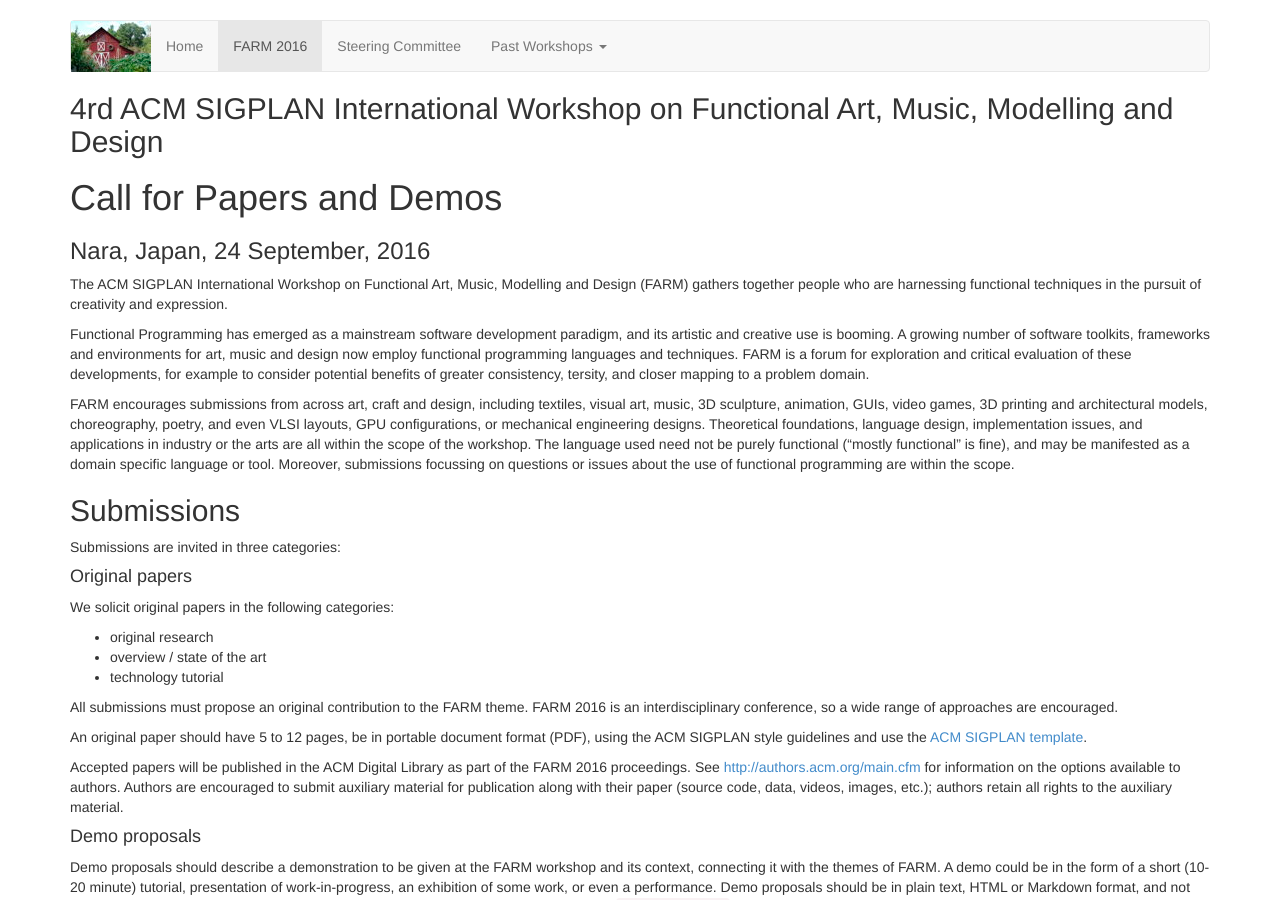
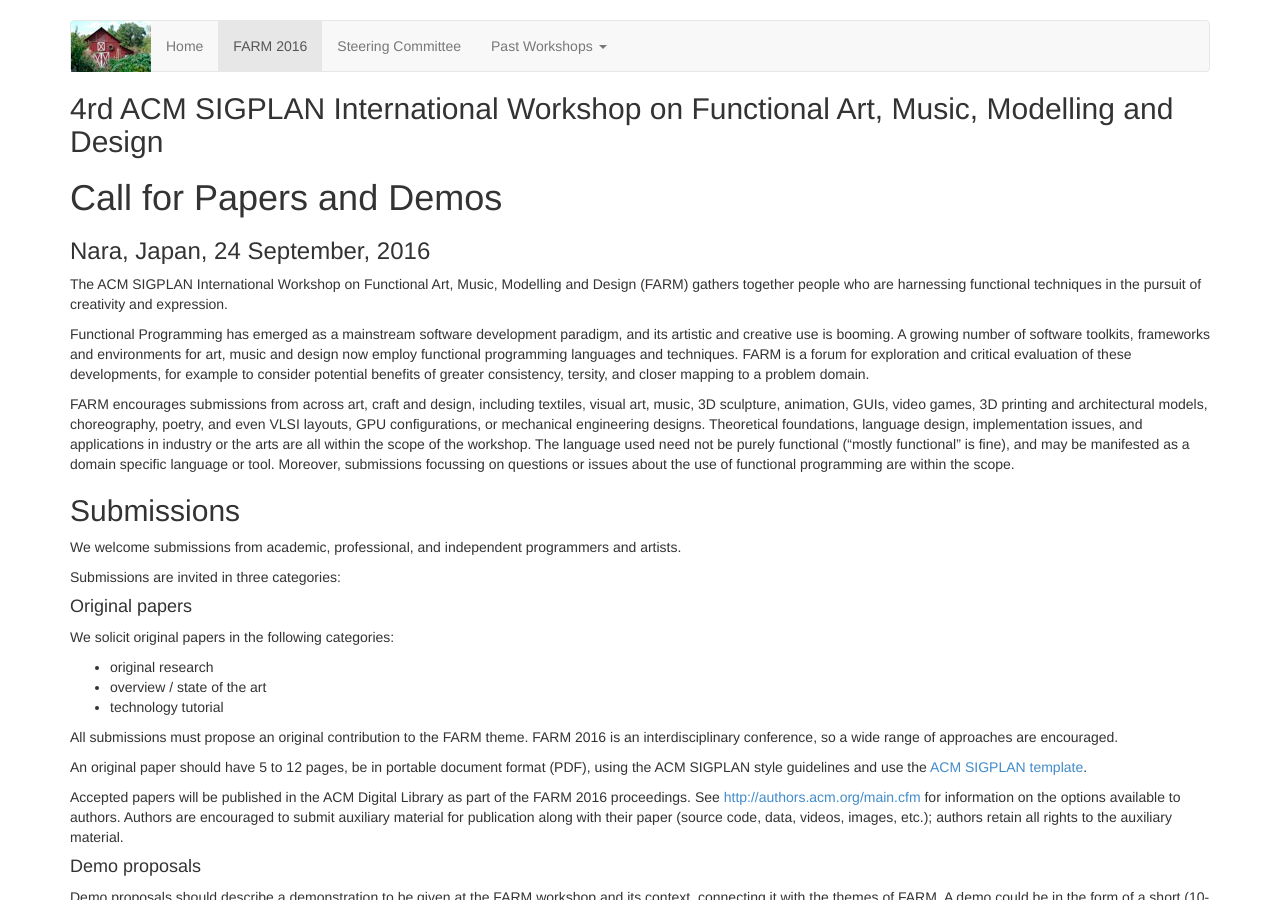
Before and after one commit to functional-art/functional-art.github.com, a Jekyll site: the page built from 2016/cfp.md, in a window 1280 px wide and 900 px high. Built offline with Jekyll 4.4.1, drawn with Linux system fonts in a browser that asks for light colours; nearby versions of some CDN libraries.

Commit message:
Welcome submissions

```diff
--- a/2016/cfp.md
+++ b/2016/cfp.md
@@ -36,6 +36,9 @@
 
 
 ## Submissions
+
+We welcome submissions from academic, professional, and independent
+programmers and artists.
 
 Submissions are invited in three categories:
 
```
